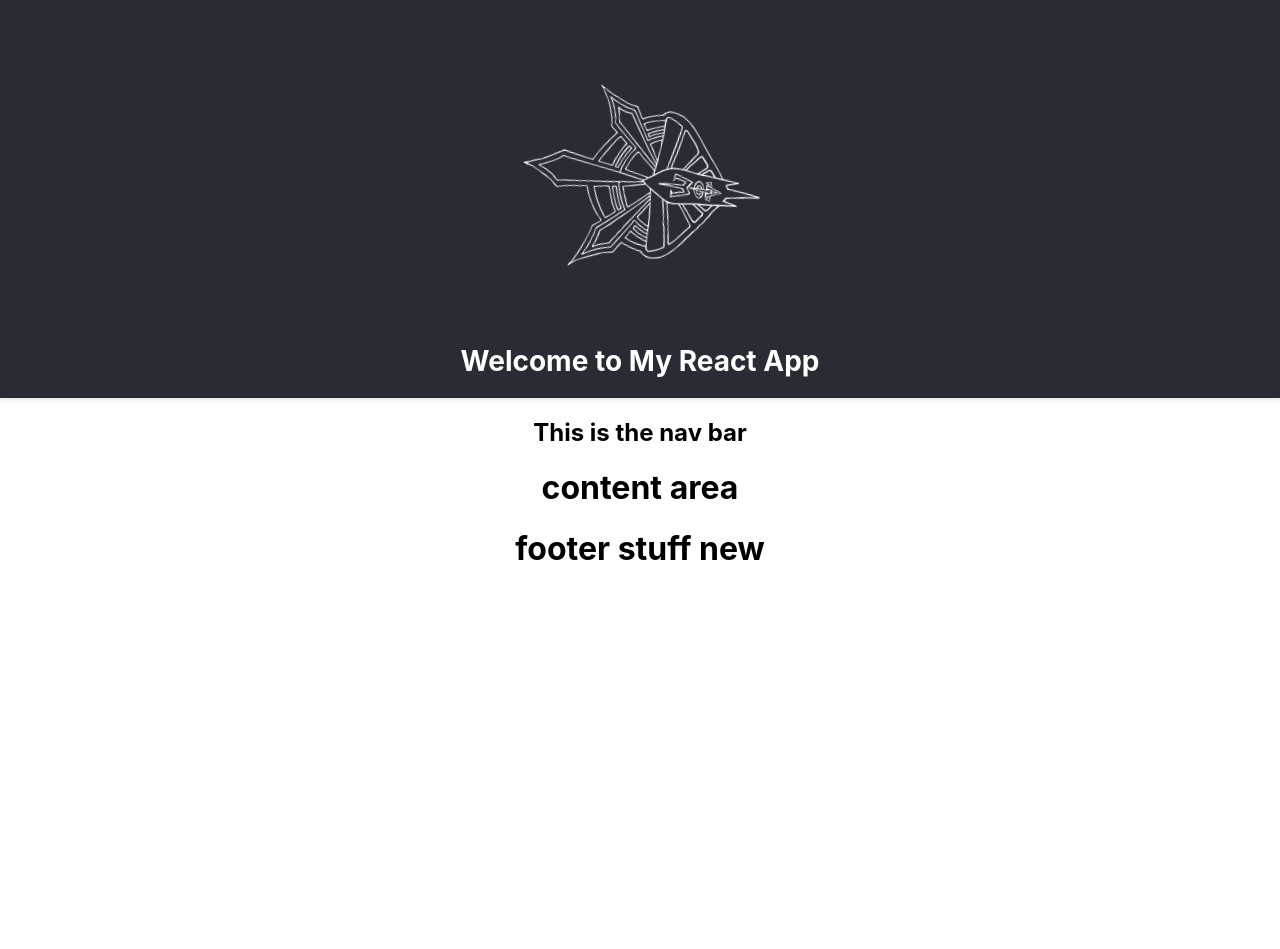
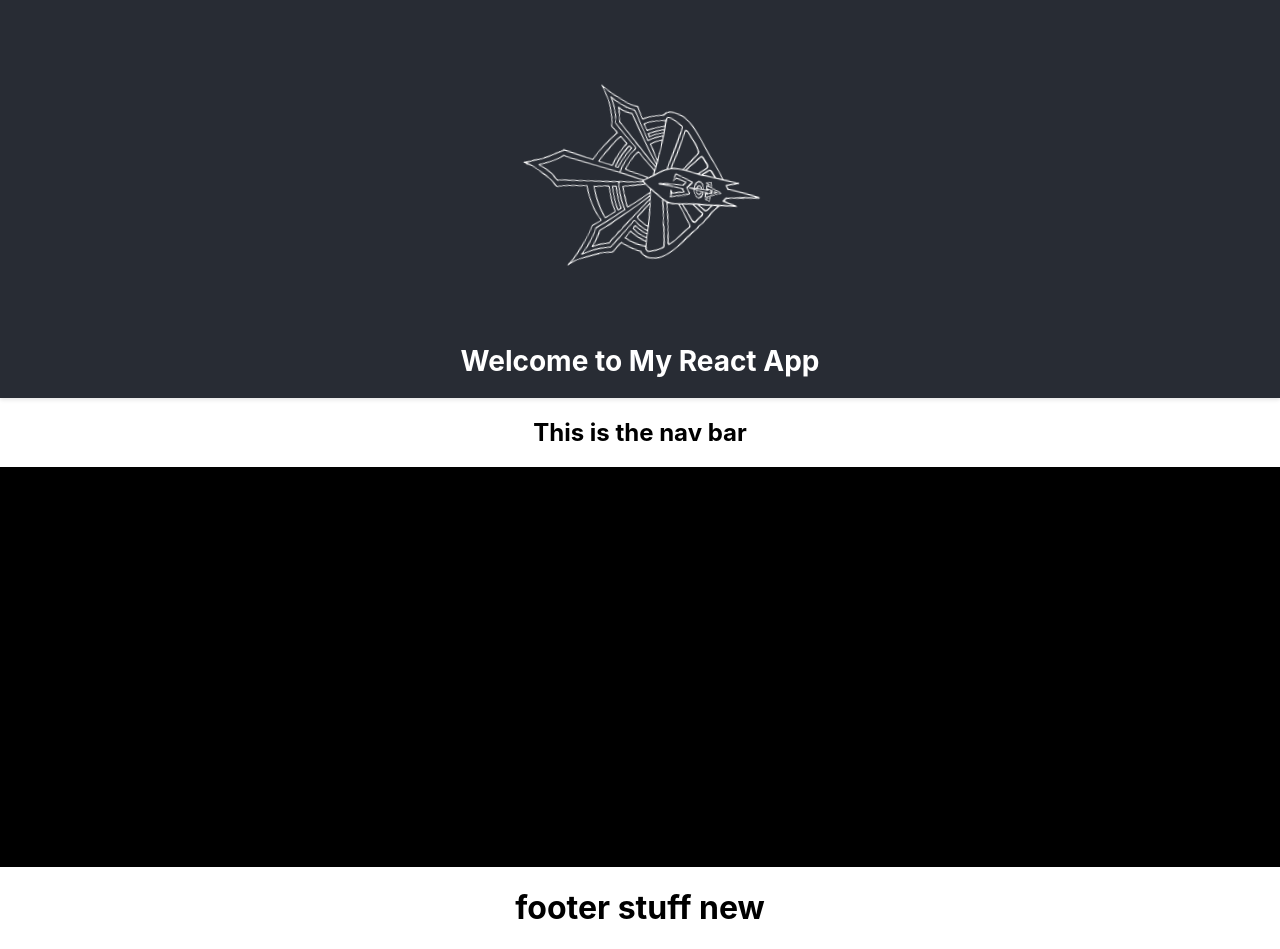
Before and after one commit to kidfyx/myreacttutproject, a React (Create React App) app: page / in a window 1280 px wide. Before the commit the page ends 800 px from the top, so only its background shows below. Built offline with nearby package versions, Linux system fonts and the light colour scheme; the HTML template or start-up script is replaced by a standard one.

Commit message:
More updates

```diff
--- a/package.json
+++ b/package.json
@@ -3,6 +3,9 @@
   "version": "0.1.0",
   "private": true,
   "dependencies": {
+    "@emotion/react": "^11.14.0",
+    "@emotion/styled": "^11.14.1",
+    "@mui/material": "^7.3.6",
     "@testing-library/dom": "^10.4.1",
     "@testing-library/jest-dom": "^6.9.1",
     "@testing-library/react": "^16.3.0",
--- a/src/components/ContentArea/ContentArea.css
+++ b/src/components/ContentArea/ContentArea.css
@@ -0,0 +1,9 @@
+.content {
+    display: flex;
+    flex-direction: column;
+    max-width: 1920px;
+    min-height:  400px;
+    max-height: 800px;
+    margin: 0 auto;
+    background-color: #000;
+}
```
Also changed, not shown: 1 other file (tests, documents, lock files or other folders).
